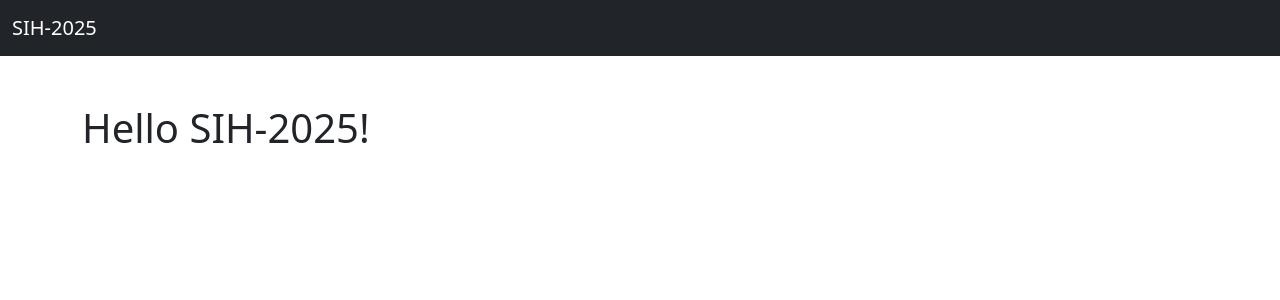
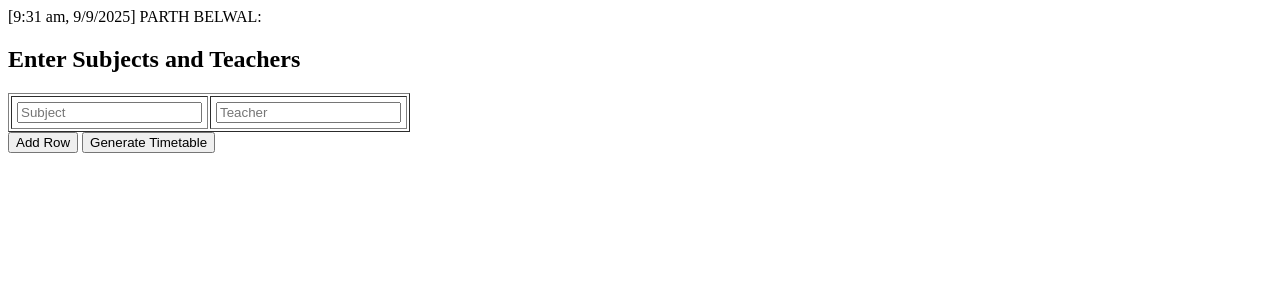
Before and after one commit to Titan-Forge/SIH-2025, a Flask app: template templates/index1.html in a window 1280 px wide. Shown: the top 300 px of the page. Run offline with Flask 3, Linux system fonts and the light colour scheme; the template is opened without the code that fills it, so the values that code supplies are empty.

Commit message:
Add the new index1.html

```diff
--- a/templates/index1.html
+++ b/templates/index1.html
@@ -1,32 +1,29 @@
 <!DOCTYPE html>
-<html lang="en">
+<html>
 <head>
-    <meta charset="UTF-8">
-    <meta name="viewport" content="width=device-width, initial-scale=1.0">
-    <title>SIH-2025</title>
-    <style>
-        body {
-            font-family:Arial,sans-serif;
-            text-align:center;
-            margin-top:100px;
-            background: color #f4f4f9;
+    <title>Timetable Generator</title>
+    <script>
+        function addRow() {
+            let table = document.getElementById("formTable");
+            let row = table.insertRow();
+            let cell1 = row.insertCell(0);
+            let cell2 = row.insertCell(1);
+            cell1.innerHTML = '<input type="text" name="subject" placeholder="Subject">';
+            cell2.innerHTML = '<input type="text" name="teacher" placeholder="Teacher">';
         }
-        h1 {
-            color:#2c3e50;
-        }
-    </style>
-    <link href="https://cdn.jsdelivr.net/npm/bootstrap@5.3.0/dist/css/bootstrap.min.css"
-    rel="stylesheet">
+    </script>
 </head>
 <body>
-    <nav class="navbar navbar-dark bg-dark">
-        <div class="container-fluid">
-            <a class="navbar-brand"
-            href="#">SIH-2025</a>
-            </div>
-            </nav>
-            <div class="container mt-5">
-                <h1>Hello SIH-2025!</h1>
-            </div>
+    [9:31 am, 9/9/2025] PARTH BELWAL: <h2>Enter Subjects and Teachers</h2>
+    <form action="/generate" method="POST">
+        <table id="formTable" border="1" cellpadding="5">
+            <tr>
+                <td><input type="text" name="subject" placeholder="Subject"></td>
+                <td><input type="text" name="teacher" placeholder="Teacher"></td>
+            </tr>
+        </table>
+        <button type="button" onclick="addRow()">Add Row</button>
+        <button type="submit">Generate Timetable</button>
+    </form>
 </body>
 </html>
```
